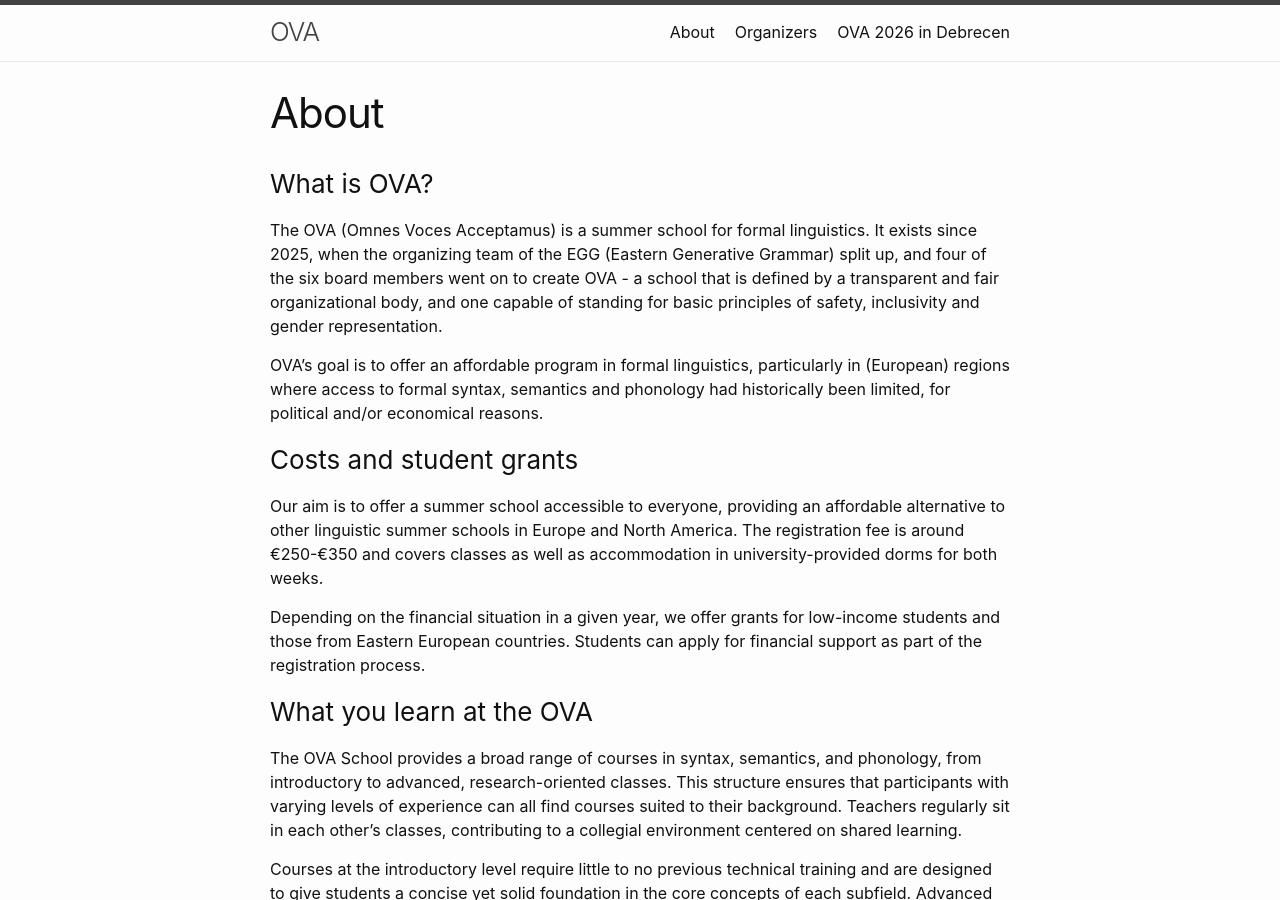
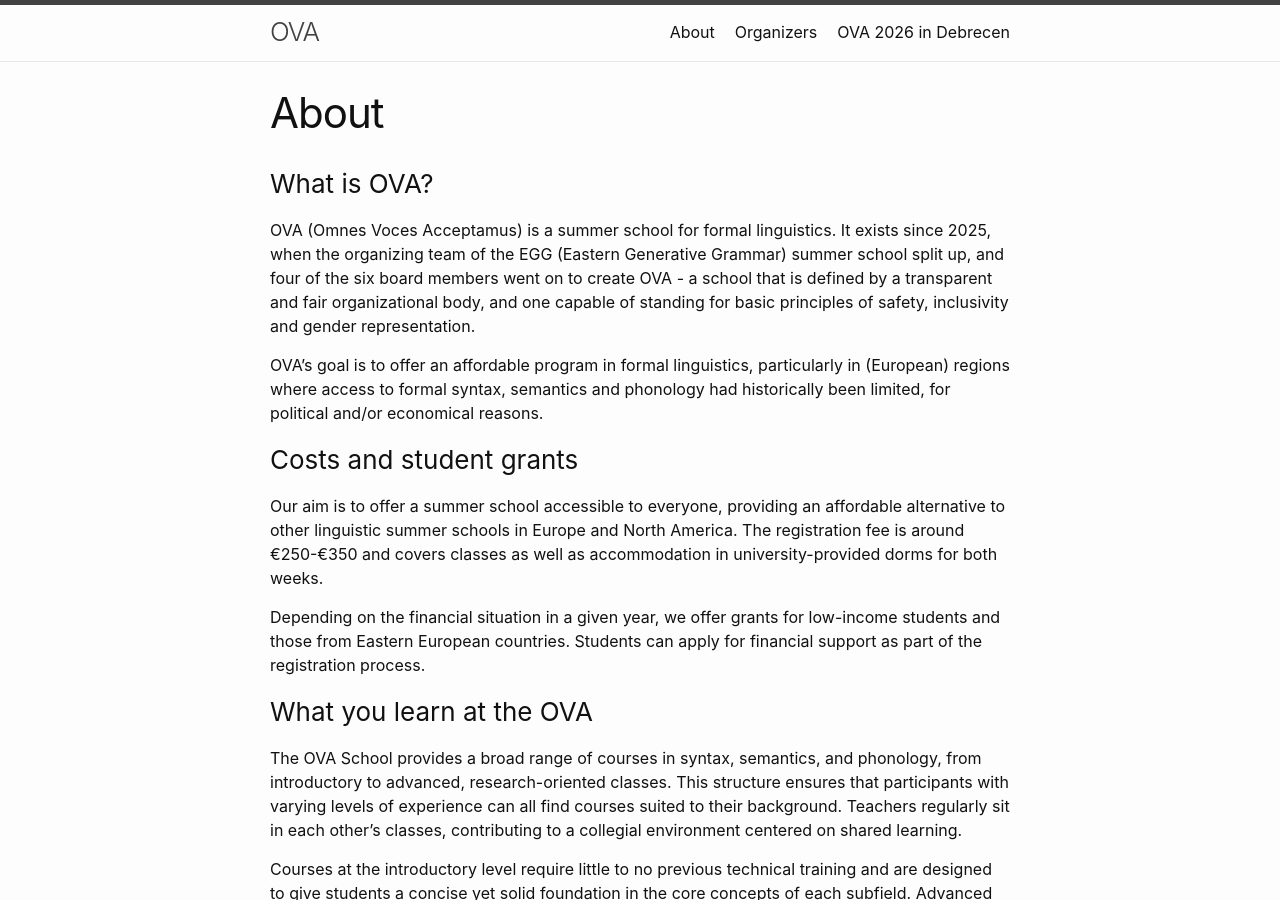
Before and after one commit to ovaschool/ovaschool.github.io, a Jekyll site: the page built from staticpages/about.markdown, in a window 1280 px wide and 900 px high. Built offline with Jekyll 4.4.1, drawn with Linux system fonts in a browser that asks for light colours.

Commit message:
Update about.markdown

```diff
--- a/staticpages/about.markdown
+++ b/staticpages/about.markdown
@@ -6,7 +6,7 @@
 
 ### What is OVA?
 
-The OVA (Omnes Voces Acceptamus) is a summer school for formal linguistics. It exists since 2025, when the organizing team of the EGG (Eastern Generative Grammar) split up, and four of the six board members went on to create OVA - a school that is defined by a transparent and fair organizational body, and one capable of standing for basic principles of safety, inclusivity and gender representation.
+OVA (Omnes Voces Acceptamus) is a summer school for formal linguistics. It exists since 2025, when the organizing team of the EGG (Eastern Generative Grammar) summer school split up, and four of the six board members went on to create OVA - a school that is defined by a transparent and fair organizational body, and one capable of standing for basic principles of safety, inclusivity and gender representation.
 
 OVA's goal is to offer an affordable program in formal linguistics, particularly in (European) regions where access to formal syntax, semantics and phonology had historically been limited, for political and/or economical reasons.
 
```
